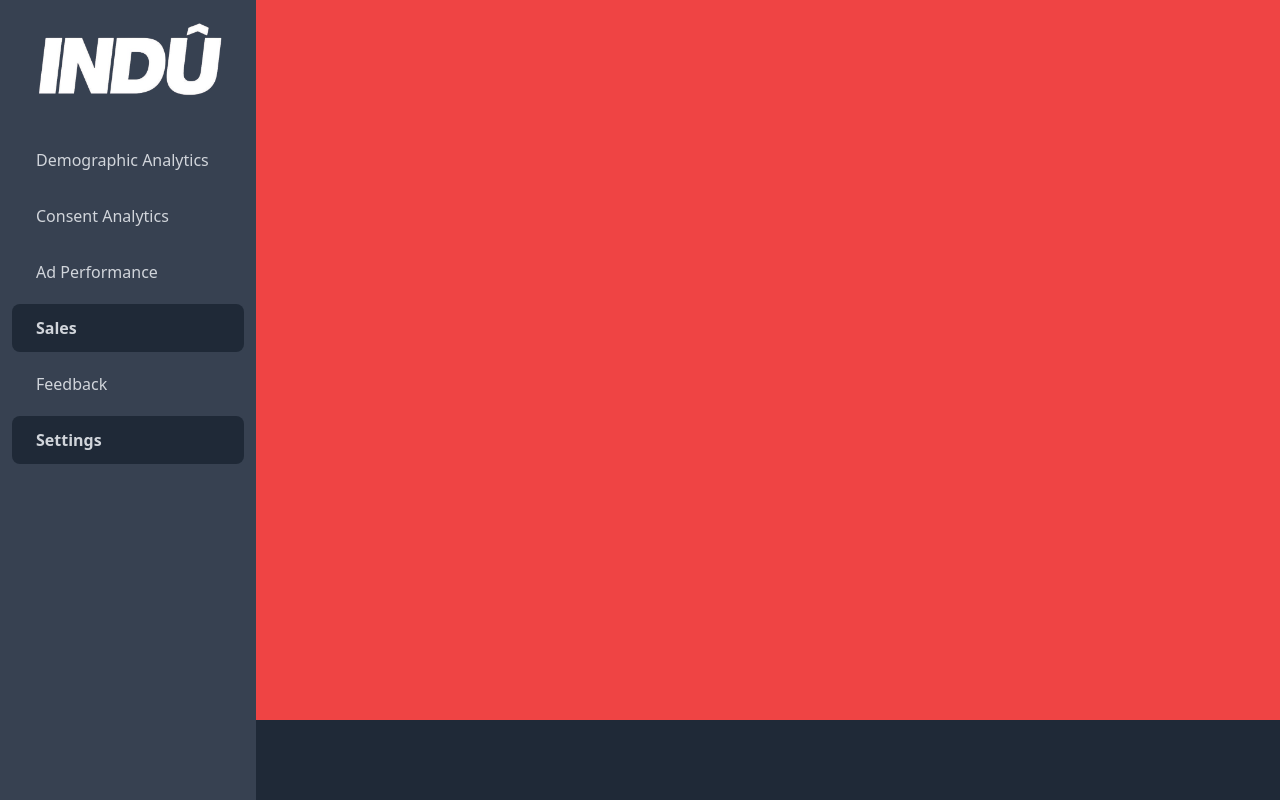
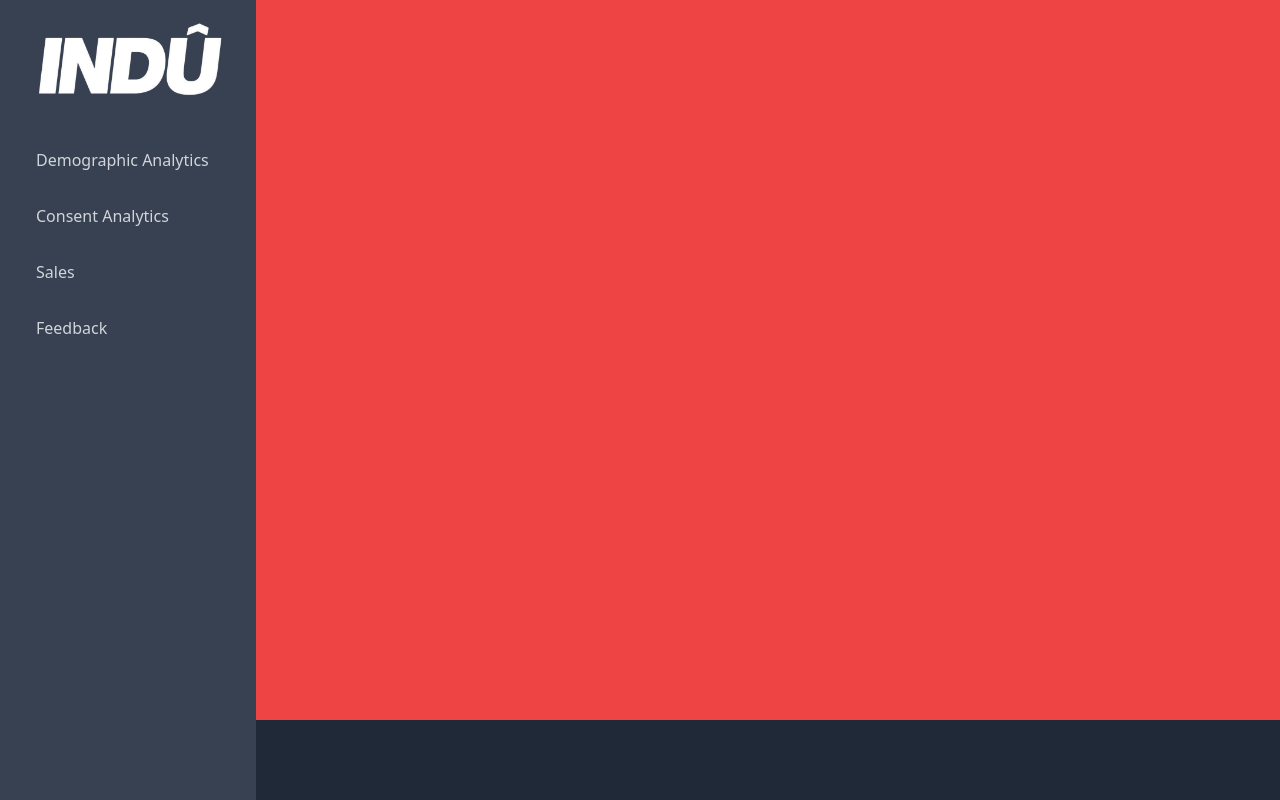
Before and after one commit to dlsntos/smart-target-admin-dashboard, a React (Vite) app: page /dashboard in a window 1280 px wide. Built offline with nearby package versions, Linux system fonts and the light colour scheme.

Commit message:
remove ad performance and settings page on SideBar

```diff
--- a/src/pages/global/SideBar.jsx
+++ b/src/pages/global/SideBar.jsx
@@ -34,19 +34,7 @@ function SideBar() {
           </li>
           <li>
             <NavLink
-              to="/dashboard/ad-performance"
-              className={({ isActive }) =>
-                `block p-3 pl-6 mb-2 rounded-lg text-gray-300 hover:bg-gray-800 transition-all duration-300 ease-in-out${
-                  isActive ? " bg-gray-800 font-bold" : ""
-                }`
-              }
-            >
-              Ad Performance
-            </NavLink>
-          </li>
-          <li>
-            <NavLink
-              to="#"
+              to="/dashboard/sales"
               className={({ isActive }) =>
                 `block p-3 pl-6 mb-2 rounded-lg text-gray-300 hover:bg-gray-800 transition-all duration-300 ease-in-out${
                   isActive ? " bg-gray-800 font-bold" : ""
@@ -68,18 +56,6 @@ function SideBar() {
               Feedback
             </NavLink>
           </li>
-          <li>
-            <NavLink
-              to="#"
-              className={({ isActive }) =>
-                `block p-3 pl-6 mb-2 rounded-lg text-gray-300 hover:bg-gray-800 transition-all duration-300 ease-in-out${
-                  isActive ? " bg-gray-800 font-bold" : ""
-                }`
-              }
-            >
-              Settings
-            </NavLink>
-          </li>
         </ul>
       </nav>
     </div>
```
